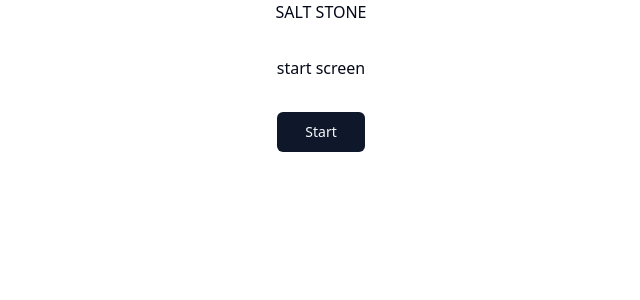
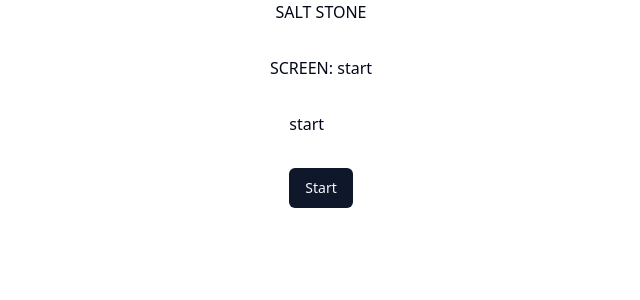
Before and after one commit to nrsimonelli/salt-stone, a React (Vite) app: page / in a window 1280 px wide. Shown: the top 300 px of the page, without its empty margins (319-959 px from the left). Built offline with nearby package versions, Linux system fonts and the light colour scheme.

Commit message:
screen context and app wip

```diff
--- a/src/App.tsx
+++ b/src/App.tsx
@@ -1,35 +1,25 @@
 import { useState } from 'react'
-import { Button } from './components/ui/button'
 
-const SCREEN_STATE = {
-  START: 'start',
-  SETTINGS: 'settings',
-  CHARACTER: 'character',
-  PLANNING: 'planning',
-  BATTLE: 'battle',
-  VICTORY: 'victory',
-  DEFEAT: 'defeat',
-} as const
-
-type ScreenState = (typeof SCREEN_STATE)[keyof typeof SCREEN_STATE]
+import { StartScreen } from './start-screen'
+import { ScreenStateContext } from './components/ui/screen-state-context'
+import { SCREEN_STATE, ScreenState } from './constants'
 
 function App() {
   const [screen, setScreen] = useState<ScreenState>(SCREEN_STATE.START)
 
   return (
-    <div className='flex flex-col items-center justify-center space-y-8 '>
-      <p>SALT STONE</p>
-      {screen === SCREEN_STATE.START && (
-        <div className='space-y-8'>
-          <p>start screen</p>
-          <div className='flex flex-col space-y-4'>
-            <Button onClick={() => setScreen(SCREEN_STATE.CHARACTER)}>
-              Start
-            </Button>
-          </div>
-        </div>
-      )}
-    </div>
+    <ScreenStateContext.Provider value={{ screen, setScreen }}>
+      <div className='flex flex-col items-center justify-center space-y-8 '>
+        <p>SALT STONE</p>
+        <p>SCREEN: {screen}</p>
+        {screen === SCREEN_STATE.START && <StartScreen />}
+        {screen === SCREEN_STATE.CHARACTER && <StartScreen />}
+        {screen === SCREEN_STATE.PLANNING && <StartScreen />}
+        {screen === SCREEN_STATE.BATTLE && <StartScreen />}
+        {screen === SCREEN_STATE.VICTORY && <StartScreen />}
+        {screen === SCREEN_STATE.DEFEAT && <StartScreen />}
+      </div>
+    </ScreenStateContext.Provider>
   )
 }
 
--- /dev/null
+++ b/src/components/ui/screen-state-context.tsx
@@ -0,0 +1,14 @@
+import { ScreenState } from '@/constants'
+import { createContext, useContext } from 'react'
+
+export interface ScreenContext {
+  screen: ScreenState
+  setScreen: (screen: ScreenState) => void
+}
+
+export const ScreenStateContext = createContext<ScreenContext>({
+  screen: 'start',
+  setScreen: () => {},
+})
+
+export const useScreenContext = () => useContext(ScreenStateContext)
--- /dev/null
+++ b/src/constants.ts
@@ -0,0 +1,11 @@
+export const SCREEN_STATE = {
+  START: 'start',
+  SETTINGS: 'settings',
+  CHARACTER: 'character',
+  PLANNING: 'planning',
+  BATTLE: 'battle',
+  VICTORY: 'victory',
+  DEFEAT: 'defeat',
+} as const
+
+export type ScreenState = (typeof SCREEN_STATE)[keyof typeof SCREEN_STATE]
--- a/src/layout.tsx
+++ b/src/layout.tsx
@@ -1,12 +1,5 @@
 import { ReactNode } from 'react'
 
 export const Layout = ({ children }: { children: ReactNode }) => {
-  return (
-    <div
-      className='min-h-screen font-sans antialiased bg-background"
-'
-    >
-      {children}
-    </div>
-  )
+  return <div className='min-h-screen font-sans antialiased'>{children}</div>
 }
--- a/src/main.tsx
+++ b/src/main.tsx
@@ -1,8 +1,8 @@
 import { StrictMode } from 'react'
 import { createRoot } from 'react-dom/client'
 import App from './App.tsx'
+import { Layout } from './layout.tsx'
 import './index.css'
-import { Layout } from './layout.tsx'
 
 createRoot(document.getElementById('root')!).render(
   <StrictMode>
--- /dev/null
+++ b/src/start-screen.tsx
@@ -0,0 +1,15 @@
+import { Button } from './components/ui/button'
+import { useScreenContext } from './components/ui/screen-state-context'
+import { SCREEN_STATE } from './constants'
+
+export const StartScreen = () => {
+  const { screen, setScreen } = useScreenContext()
+  return (
+    <div className='space-y-8'>
+      <p>{screen}</p>
+      <div className='flex flex-col space-y-4'>
+        <Button onClick={() => setScreen(SCREEN_STATE.CHARACTER)}>Start</Button>
+      </div>
+    </div>
+  )
+}
```
